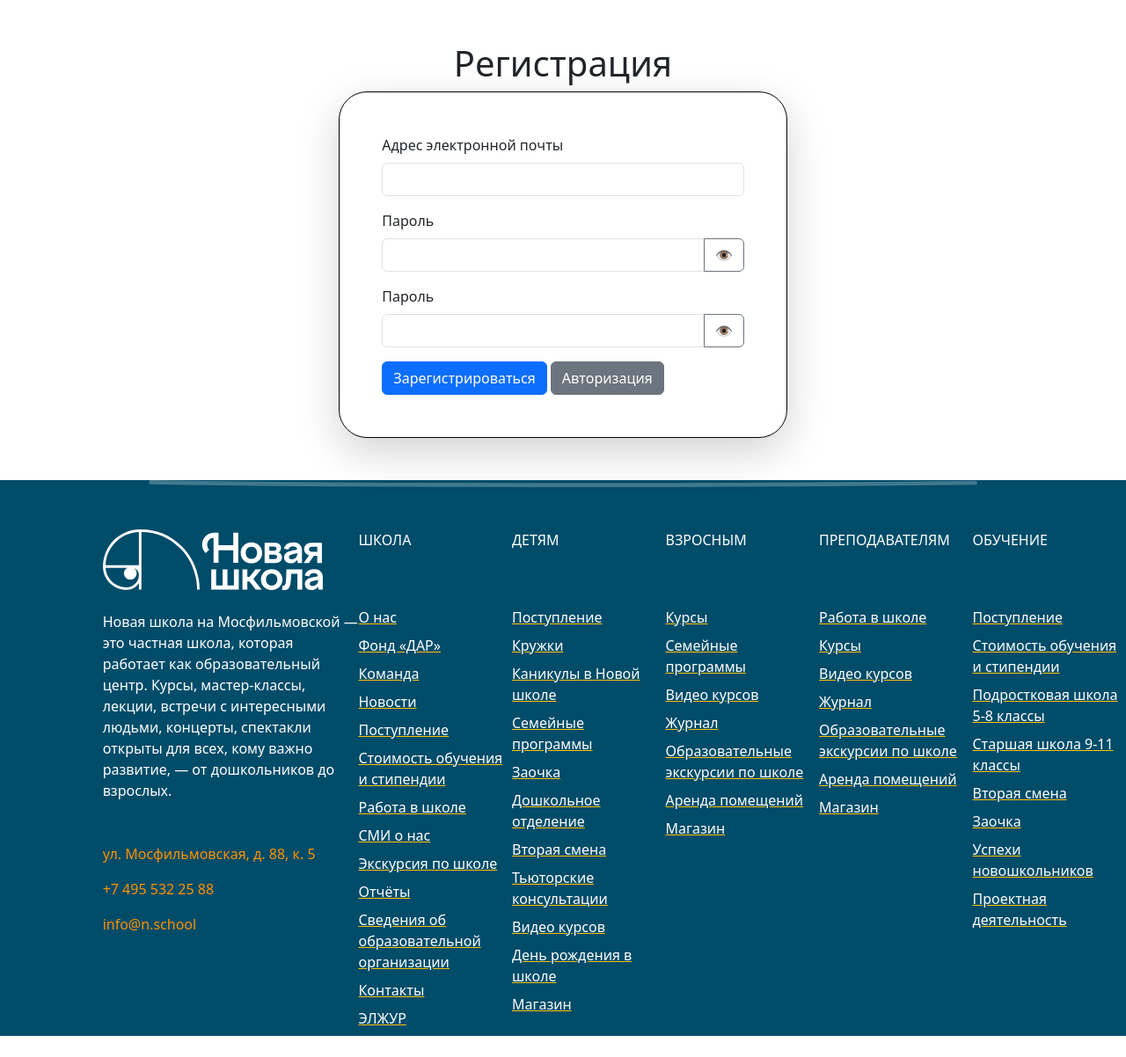
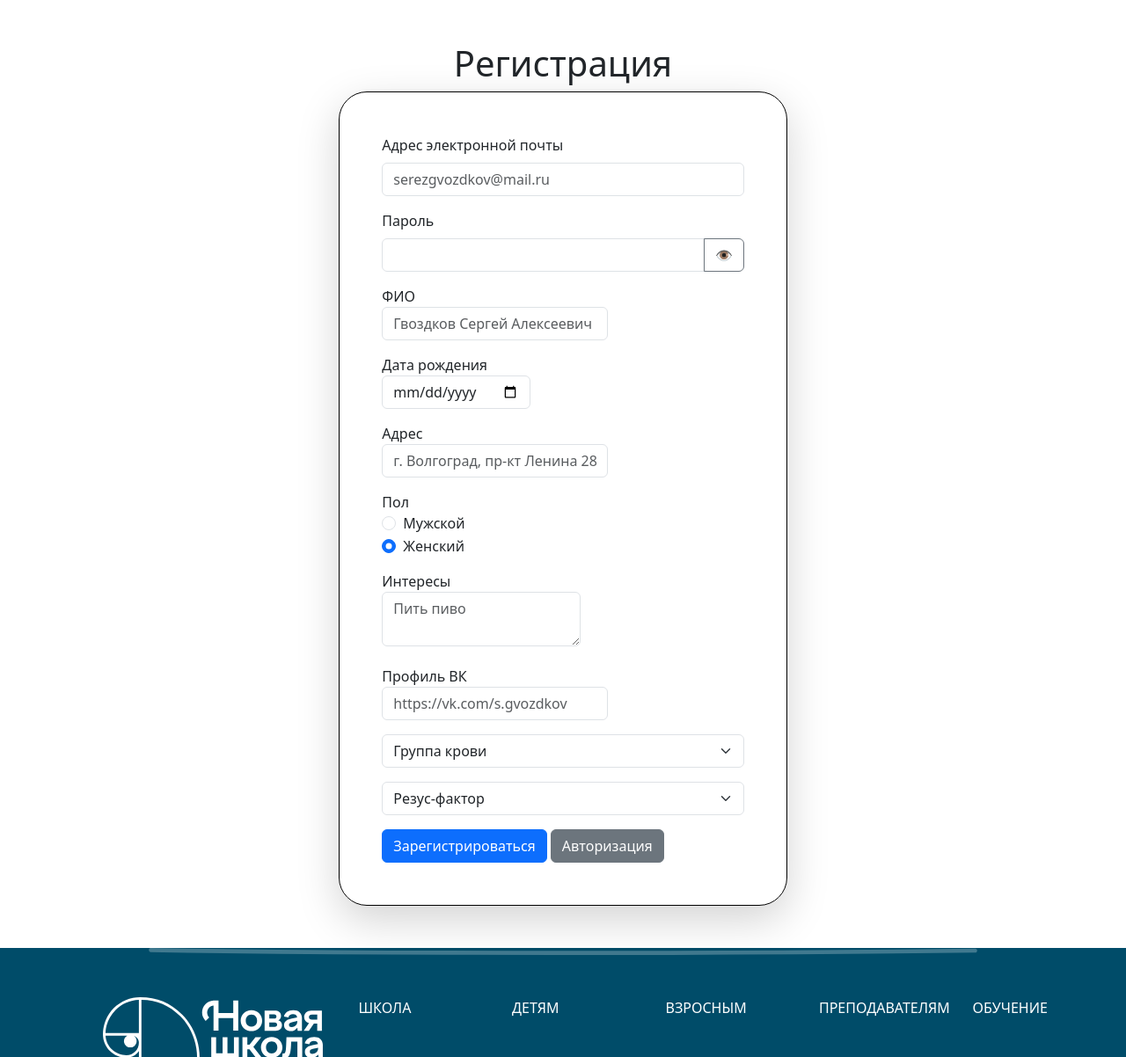
Before and after one commit to groza1338/PHP_VSTU_LABS, a PHP site: page /register.php in a window 1280 px wide. Shown: the part 106-1308 px from the top of the page at 88% size. Before the commit the page ends 1284 px from the top, so only its background shows below. Run offline with PHP 8.4, Linux system fonts and the light colour scheme.

Commit message:
доверстал форму регистрации

```diff
--- /dev/null
+++ b/LR3/auth_logic.php
@@ -0,0 +1,2 @@
+<?php
+//print_r($_POST);
--- a/LR3/login.php
+++ b/LR3/login.php
@@ -1,12 +1,12 @@
 <?php
-require_once 'login_logic.php';
+require_once 'auth_logic.php';
 require_once 'header.php';
 ?>
 <main class="container-fluid py-5">
     <div class="row">
         <div class="col-md-5 mx-auto">
             <h1 class="text-center">Вход в систему</h1>
-            <form class="border border-black rounded-5 shadow-lg py-5 px-5" action="login_logic.php" method="post">
+            <form class="border border-black rounded-5 shadow-lg py-5 px-5" method="post">
                 <div class="mb-3">
                     <label for="exampleInputEmail1" class="form-label">Адрес электронной почты</label>
                     <input type="email" class="form-control" id="exampleInputEmail1" name="email" value="<?= $_GET['email'] ?? '' ?>" required>
--- a/LR3/login_logic.php
+++ /dev/null
@@ -1 +0,0 @@
-<?php
--- a/LR3/register.php
+++ b/LR3/register.php
@@ -1,35 +1,99 @@
 <?php
-require_once 'register_logic.php';
+require_once 'auth_logic.php';
 require_once 'header.php';
 ?>
     <main class="container-fluid py-5">
         <div class="row">
             <div class="col-md-5 mx-auto">
                 <h1 class="text-center">Регистрация</h1>
-                <form class="border border-black rounded-5 shadow-lg py-5 px-5" action="login_logic.php" method="post">
+                <form class="border border-black rounded-5 shadow-lg py-5 px-5" method="post">
                     <div class="mb-3">
                         <label for="exampleInputEmail1" class="form-label">Адрес электронной почты</label>
-                        <input type="email" class="form-control" id="exampleInputEmail1" name="email" value="<?= $_GET['email'] ?? '' ?>" required>
+                        <input type="email" class="form-control" id="exampleInputEmail1" name="email"
+                               value="<?= $_GET['email'] ?? '' ?>" placeholder="serezgvozdkov@mail.ru" required>
                     </div>
 
                     <div class="mb-3 position-relative">
                         <label for="exampleInputPassword1" class="form-label">Пароль</label>
                         <div class="input-group">
-                            <input type="password" class="form-control" id="exampleInputPassword1" name="password" required>
+                            <input type="password" class="form-control" id="exampleInputPassword1" name="password"
+                                   required>
                             <button class="btn btn-outline-secondary" type="button" id="togglePassword">
                                 👁️
                             </button>
                         </div>
                     </div>
-                    <div class="mb-3 position-relative">
-                        <label for="exampleInputPassword2" class="form-label">Пароль</label>
-                        <div class="input-group">
-                            <input type="password" class="form-control" id="exampleInputPassword2" name="password" required>
-                            <button class="btn btn-outline-secondary" type="button" id="togglePassword1">
-                                👁️
-                            </button>
+
+                    <div class="mb-3">
+                        <label>ФИО
+                            <input type="text" class="form-control" name="fio"
+                                   value="<?= $_GET['fio'] ?? '' ?>" placeholder="Гвоздков Сергей Алексеевич" required>
+                        </label>
+                    </div>
+
+                    <div class="mb-3">
+                        <label>Дата рождения
+                            <input type="date" class="form-control" name="birthday"
+                                   value="<?= $_GET['birthday'] ?? '' ?>" required>
+                        </label>
+                    </div>
+
+                    <div class="mb-3">
+                        <label>Адрес
+                            <input type="text" class="form-control" name="address"
+                                   value="<?= $_GET['address'] ?? '' ?>" placeholder="г. Волгоград, пр-кт Ленина 28" required>
+                        </label>
+                    </div>
+
+                    <div class="mb-3">
+                        <span>Пол</span>
+                        <div class="form-check">
+                            <input class="form-check-input" type="radio" name="flexRadioDefault"
+                                   id="flexRadioDefault1">
+                            <label class="form-check-label" for="flexRadioDefault1">
+                                Мужской
+                            </label>
+                        </div>
+                        <div class="form-check">
+                            <input class="form-check-input" type="radio" name="flexRadioDefault"
+                                   id="flexRadioDefault2" checked>
+                            <label class="form-check-label" for="flexRadioDefault2">
+                                Женский
+                            </label>
                         </div>
                     </div>
+
+                    <div class="mb-3">
+                        <label>Интересы
+                            <textarea class="form-control" name="interests" placeholder="Пить пиво" required><?= $_GET['interests'] ?? '' ?></textarea>
+                        </label>
+                    </div>
+
+                    <div class="mb-3">
+                        <label>Профиль ВК
+                            <input type="url" class="form-control" name="vk_profile" value="<?= $_GET['vk_profile'] ?? '' ?>" placeholder="https://vk.com/s.gvozdkov" required>
+                        </label>
+                    </div>
+
+                    <div class="mb-3">
+                        <select class="form-select" aria-label="Группа крови" required>
+                            <option selected>Группа крови</option>
+                            <option value="1">I</option>
+                            <option value="2">II</option>
+                            <option value="3">III</option>
+                            <option value="4">IV</option>
+                        </select>
+                    </div>
+
+                    <div class="mb-3">
+                        <select class="form-select" aria-label="Резус-фактор" required>
+                            <option selected>Резус-фактор</option>
+                            <option value="+">+</option>
+                            <option value="-">-</option>
+                        </select>
+                    </div>
+
+
                     <button type="submit" class="btn btn-primary">Зарегистрироваться</button>
                     <button id="loginBtn" class="btn btn-secondary">Авторизация</button>
                 </form>
@@ -52,13 +116,6 @@ require_once 'header.php';
             passwordField.type = passwordField.type === "password" ? "text" : "password";
             passwordField1.type = passwordField.type;
         });
-
-        document.getElementById("togglePassword1").addEventListener("click", function () {
-            let passwordField = document.getElementById("exampleInputPassword1");
-            let passwordField1 = document.getElementById('exampleInputPassword2')
-            passwordField.type = passwordField.type === "password" ? "text" : "password";
-            passwordField1.type = passwordField.type;
-        });
     </script>
 
 <?php
```
Also changed, not shown: LR3/register_logic.php (deleted).
